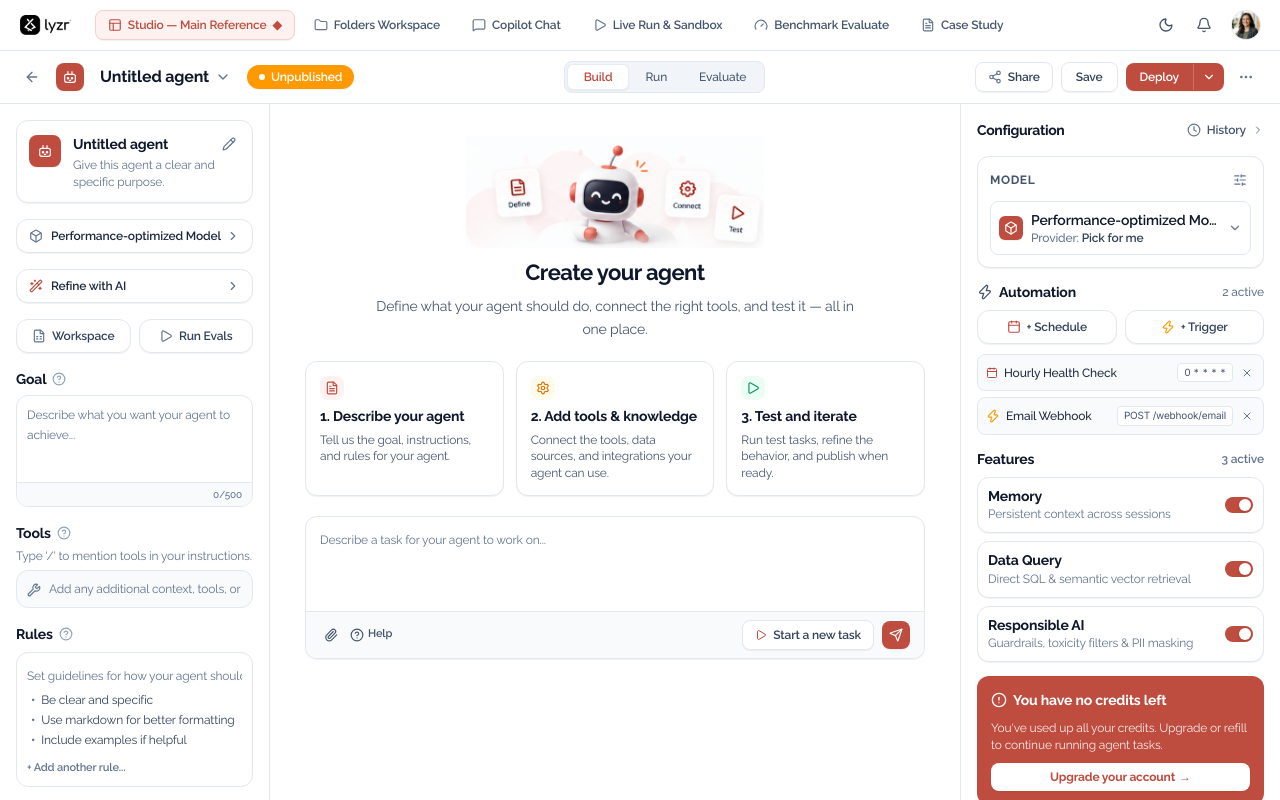
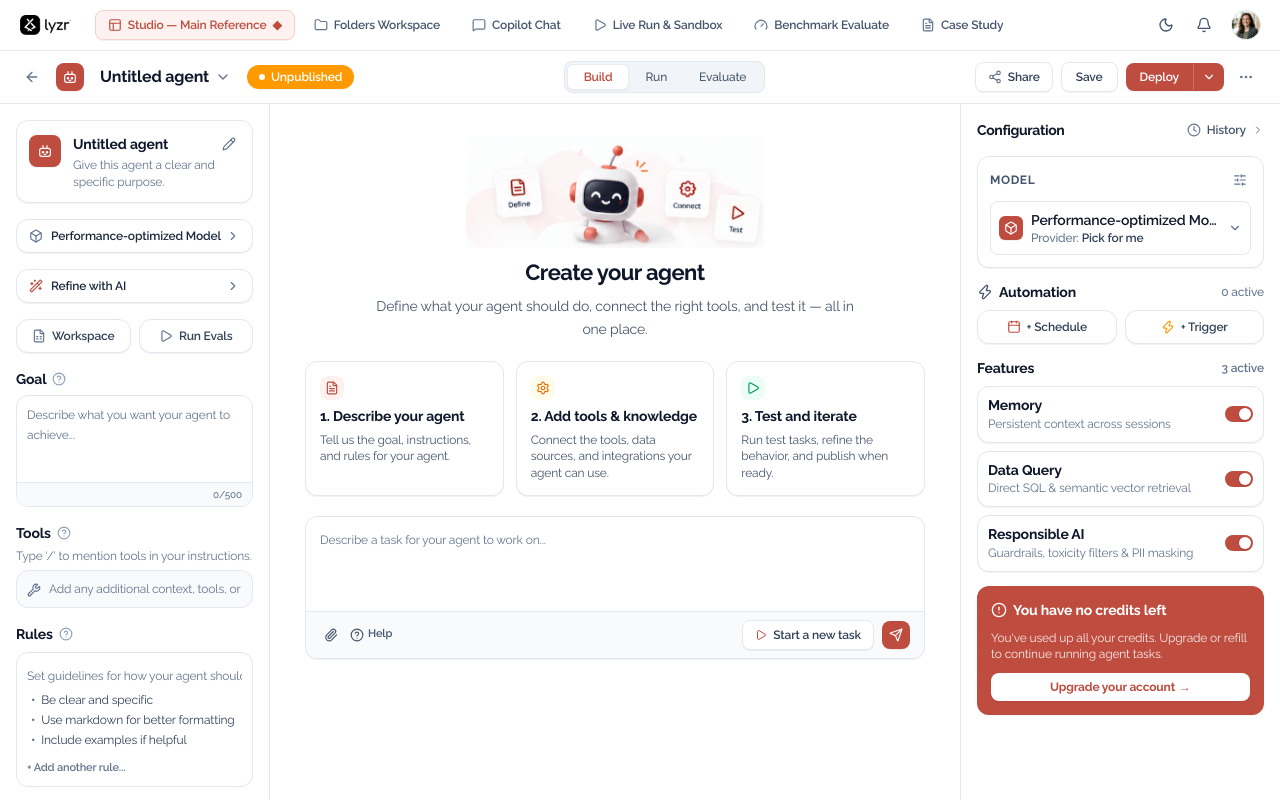
Before and after one commit to Shubham-Sah7/Lyzr, a React (Vite) app: page / in a window 1280 px wide. Built offline with nearby package versions, Linux system fonts and the light colour scheme.

Commit message:
fix(studio): remove 'How can I help?', 'Pro tip', and default mock automations

```diff
--- a/src/screens/Screen2.tsx
+++ b/src/screens/Screen2.tsx
@@ -219,14 +219,9 @@
     { id: "s1", name: "Data Extraction & Enrichment", enabled: true },
     { id: "s2", name: "Executive Report Synthesizer", enabled: true },
   ])
-  const [schedulesList, setSchedulesList] = useState([
-    {
-      id: "sch1",
-      label: "Hourly Health Check",
-      cron: "0 * * * *",
-      active: true,
-    },
-  ])
+  const [schedulesList, setSchedulesList] = useState<
+    Array<{ id: string; label: string; cron: string; active: boolean }>
+  >([])
   const [isMemoryEnabled, setIsMemoryEnabled] = useState(true)
   const [isDataQueryEnabled, setIsDataQueryEnabled] = useState(true)
   const [isResponsibleAIEnabled, setIsResponsibleAIEnabled] = useState(true)
--- a/src/screens/StudioMainView.tsx
+++ b/src/screens/StudioMainView.tsx
@@ -20,13 +20,11 @@
   FileText,
   FileSpreadsheet,
   Settings,
-  BookOpen,
   PieChart,
   Monitor,
   Paperclip,
   Clock,
   AlertCircle,
-  Lightbulb,
   X,
   Check,
   Plus,
@@ -81,7 +79,6 @@
   // Modals & Banners
   const [isShareOpen, setIsShareOpen] = useState(false)
   const [isDeployOpen, setIsDeployOpen] = useState(false)
-  const [isProTipVisible, setIsProTipVisible] = useState(true)
   const [toastMessage, setToastMessage] = useState<string | null>(null)
 
   // Right Configuration Panel States
@@ -89,22 +86,12 @@
   const [modelTemperature, setModelTemperature] = useState(0.7)
   const [modelMaxTokens, setModelMaxTokens] = useState(4096)
   const [modelThinking, setModelThinking] = useState(true)
-  const [schedules, setSchedules] = useState([
-    {
-      id: "sch1",
-      label: "Hourly Health Check",
-      cron: "0 * * * *",
-      active: true,
-    },
-  ])
-  const [triggers, setTriggers] = useState([
-    {
-      id: "trig1",
-      label: "Email Webhook",
-      endpoint: "POST /webhook/email",
-      active: true,
-    },
-  ])
+  const [schedules, setSchedules] = useState<
+    Array<{ id: string; label: string; cron: string; active: boolean }>
+  >([])
+  const [triggers, setTriggers] = useState<
+    Array<{ id: string; label: string; endpoint: string; active: boolean }>
+  >([])
 
   const [isMemoryEnabled, setIsMemoryEnabled] = useState(true)
   const [isDataQueryEnabled, setIsDataQueryEnabled] = useState(true)
@@ -938,60 +925,6 @@
               <span>→</span>
             </button>
           </div>
-
-          {/* How can I help? Card */}
-          <div className="p-3 rounded-xl border border-slate-200 bg-white space-y-2 shadow-2xs">
-            <div className="flex items-center gap-2 text-sm font-bold text-slate-900">
-              <BookOpen className="w-4 h-4 text-[#be4c3f]" />
-              <span>How can I help?</span>
-            </div>
-
-            <div className="space-y-1">
-              {[
-                "Add test coverage",
-                "Add production monitoring",
-                "Get detailed recommendations",
-              ].map((item) => (
-                <button
-                  key={item}
-                  onClick={() => {
-                    if (onOpenCopilot) onOpenCopilot()
-                    else showToast(`Copilot suggestion: ${item}`)
-                  }}
-                  className="w-full flex items-center justify-between p-1.5 rounded-lg hover:bg-slate-50 text-xs text-slate-700 hover:text-slate-900 transition-colors text-left group"
-                >
-                  <div className="flex items-center gap-1.5 truncate">
-                    <span className="text-[10px] text-slate-500 font-bold">
-                      ◇
-                    </span>
-                    <span className="truncate">{item}</span>
-                  </div>
-                  <ChevronRight className="w-3 h-3 text-slate-500 group-hover:text-slate-800 shrink-0 ml-1" />
-                </button>
-              ))}
-            </div>
-          </div>
-
-          {/* Pro Tip Card */}
-          {isProTipVisible && (
-            <div className="p-3 rounded-xl border border-slate-200 bg-slate-50 relative space-y-1.5">
-              <button
-                onClick={() => setIsProTipVisible(false)}
-                className="absolute top-2.5 right-2.5 text-slate-500 hover:text-slate-700 p-0.5 rounded transition-colors"
-                title="Dismiss"
-              >
-                <X className="w-3.5 h-3.5" />
-              </button>
-              <div className="flex items-center gap-1.5 text-sm font-bold text-slate-900">
-                <Lightbulb className="w-4 h-4 text-amber-500" />
-                <span>Pro tip</span>
-              </div>
-              <p className="text-xs text-slate-600 leading-relaxed pr-3 font-normal">
-                A well-defined goal and clear instructions help your agent
-                perform better.
-              </p>
-            </div>
-          )}
         </div>
       </div>
 
```
